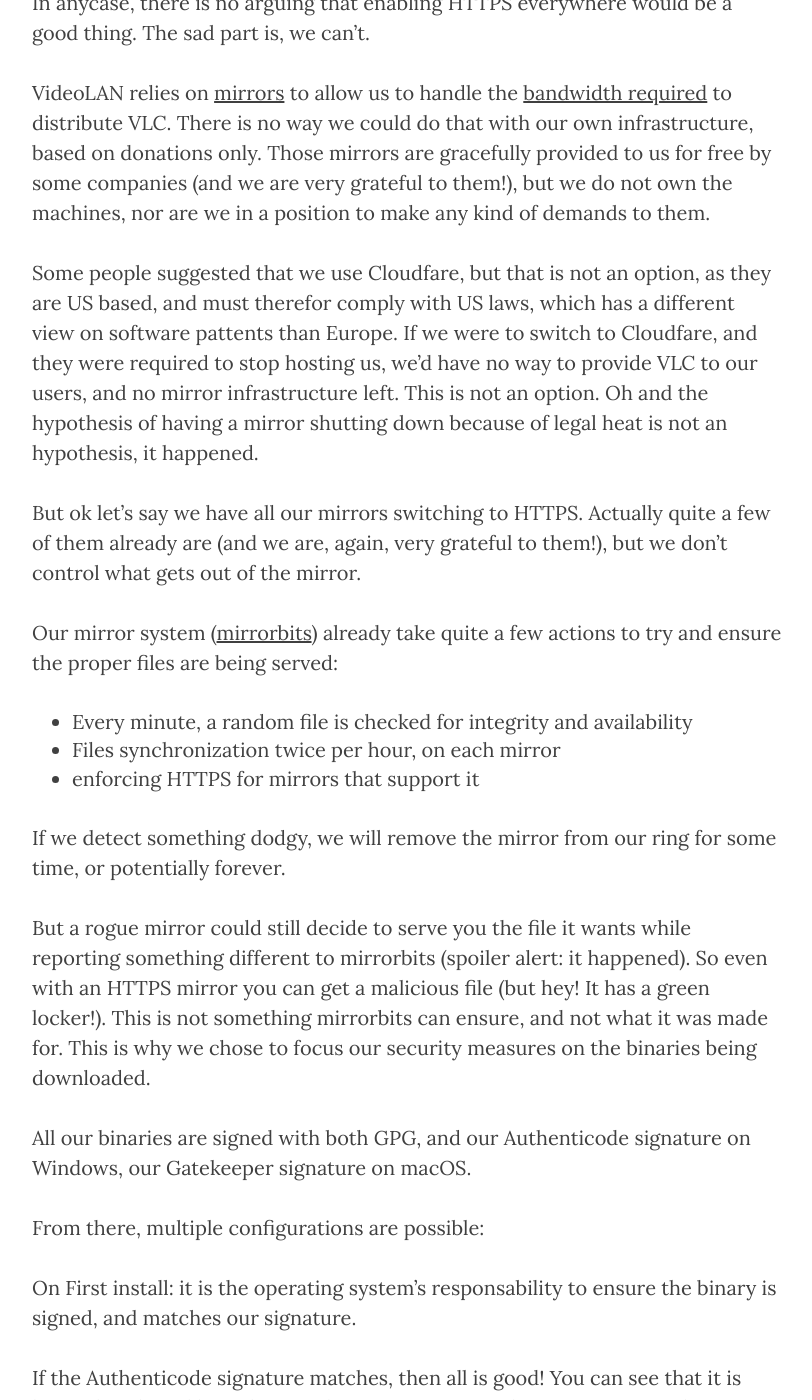
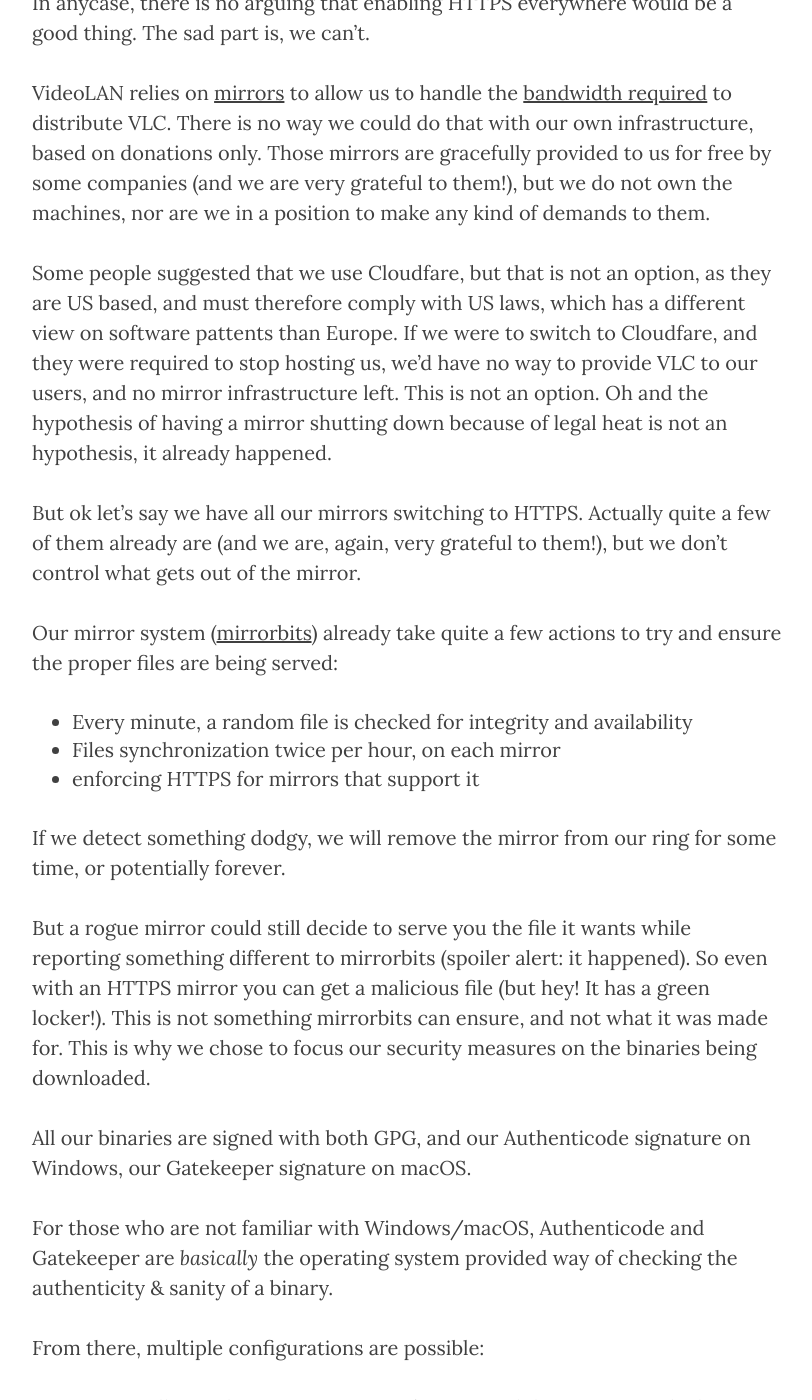
Before and after one commit to chouquette/chouquette, a Jekyll site: the page built from _posts/2017-07-04-videolan-and-https.md, in a window 1280 px wide and 1400 px high, scrolled down 1967 px. Shown: the whole window, without its empty margins (233-1045 px from the left). Built offline with Jekyll 4.4.1, drawn with Linux system fonts in a browser that asks for light colours; nearby versions of some CDN libraries.

Commit message:
Add a few typo correcions/clarifications

```diff
--- a/_posts/2017-07-04-videolan-and-https.md
+++ b/_posts/2017-07-04-videolan-and-https.md
@@ -44,9 +44,9 @@
 to allow us to handle the [bandwidth required](https://get.videolan.org/?mirrorstats) to distribute VLC. There is no way we could do that with our own infrastructure, based on donations only.
 Those mirrors are gracefully provided to us for free by some companies (and we are very grateful to them!), but we do not own the machines, nor are we in a position to make any kind of demands to them.
 
-Some people suggested that we use Cloudfare, but that is not an option, as they are US based, and must therefor comply with US laws, which has a different view on software pattents
+Some people suggested that we use Cloudfare, but that is not an option, as they are US based, and must therefore comply with US laws, which has a different view on software pattents
 than Europe. If we were to switch to Cloudfare, and they were required to stop hosting us, we'd have no way to provide VLC to our users, and no mirror infrastructure left. This is not an option.
-Oh and the hypothesis of having a mirror shutting down because of legal heat is not an hypothesis, it happened.
+Oh and the hypothesis of having a mirror shutting down because of legal heat is not an hypothesis, it already happened.
 
 But ok let's say we have all our mirrors switching to HTTPS. Actually quite a few of them already are (and we are, again, very grateful to them!), but we don't control what gets out of the mirror.
 
@@ -62,6 +62,8 @@
 This is why we chose to focus our security measures on the binaries being downloaded.
 
 All our binaries are signed with both GPG, and our Authenticode signature on Windows, our Gatekeeper signature on macOS.
+
+For those who are not familiar with Windows/macOS, Authenticode and Gatekeeper are *basically* the operating system provided way of checking the authenticity & sanity of a binary.
 
 From there, multiple configurations are possible:
 
```
